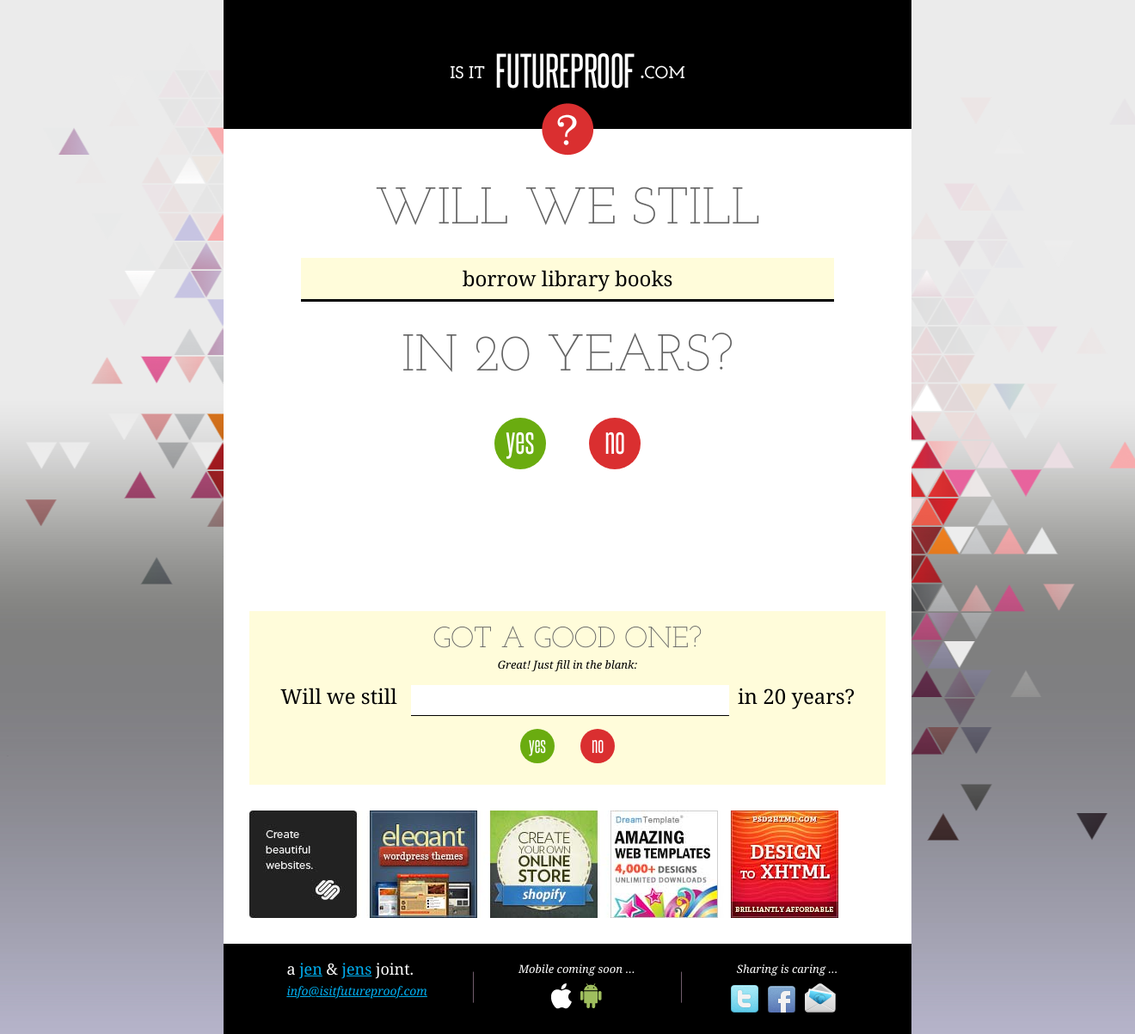
After one commit to johl/futureproof, a Flask app: template application/templates/question_clean.html in a window 1320 px wide. The commit adds this page. Shown: the whole page at 86% size. Run offline with Flask 2, Linux system fonts and the light colour scheme; the template is opened without the code that fills it, so the values that code supplies are empty; parts of the project's set-up code (start-up, migrations or seed data) failed here and were passed over; some libraries are stand-ins or nearby versions; some web fonts are replaced.

Commit message:
adding question_clean.html and associated styles

```diff
--- a/application/sass/stylin.scss
+++ b/application/sass/stylin.scss
@@ -70,6 +70,11 @@ body
   width: 800px;
   text-align: center;
   }
+
+.question-alone
+  	{
+  	padding-bottom: 200px;
+    }
 
 .info
 	{
--- a/application/static/css/stylin.css
+++ b/application/static/css/stylin.css
@@ -335,6 +335,11 @@ body {
 }
 
 /* line 75, ../../sass/stylin.scss */
+.question-alone {
+  padding-bottom: 200px;
+}
+
+/* line 80, ../../sass/stylin.scss */
 .info {
   background: #edf7ff;
   padding: 10px;
@@ -345,7 +350,7 @@ body {
   clear: both;
 }
 
-/* line 86, ../../sass/stylin.scss */
+/* line 91, ../../sass/stylin.scss */
 .leaderboard-tease {
   clear: both;
   padding: 10px 0px;
@@ -353,7 +358,7 @@ body {
   width: 800px;
 }
 
-/* line 94, ../../sass/stylin.scss */
+/* line 99, ../../sass/stylin.scss */
 .leader-yes {
   float: left;
   width: 360px;
@@ -361,7 +366,7 @@ body {
   padding: 0;
 }
 
-/* line 102, ../../sass/stylin.scss */
+/* line 107, ../../sass/stylin.scss */
 .leader-no {
   float: right;
   width: 360px;
@@ -369,7 +374,7 @@ body {
   padding: 0;
 }
 
-/* line 110, ../../sass/stylin.scss */
+/* line 115, ../../sass/stylin.scss */
 .leader-title-box {
   display: block;
   background: #000;
@@ -379,7 +384,7 @@ body {
   text-align: center;
 }
 
-/* line 120, ../../sass/stylin.scss */
+/* line 125, ../../sass/stylin.scss */
 .item-box {
   background: #ccc;
   border-bottom: 3px #ccc solid;
@@ -388,34 +393,34 @@ body {
   padding: 10px 0 10px 0;
   text-align: left;
 }
-/* line 127, ../../sass/stylin.scss */
+/* line 132, ../../sass/stylin.scss */
 .item-box:hover {
   border-bottom: 3px #00aeef solid;
 }
-/* line 129, ../../sass/stylin.scss */
+/* line 134, ../../sass/stylin.scss */
 .item-box a {
   padding: 10px;
   display: block;
   text-decoration: none;
 }
 
-/* line 137, ../../sass/stylin.scss */
+/* line 142, ../../sass/stylin.scss */
 .icon-fp_comment {
   float: left;
   width: auto !important;
   margin-top: 10px;
 }
-/* line 142, ../../sass/stylin.scss */
+/* line 147, ../../sass/stylin.scss */
 .icon-fp_comment .caption {
   padding-left: 22px;
 }
 
-/* line 148, ../../sass/stylin.scss */
+/* line 153, ../../sass/stylin.scss */
 .view-all-row {
   clear: both;
 }
 
-/* line 153, ../../sass/stylin.scss */
+/* line 158, ../../sass/stylin.scss */
 .submit {
   background: #fffcda;
   padding: 20px 20px 70px 20px;
@@ -427,33 +432,33 @@ body {
   margin: 0;
   text-align: center;
 }
-/* line 163, ../../sass/stylin.scss */
+/* line 168, ../../sass/stylin.scss */
 .submit p {
   margin: 0;
   padding: 5px;
 }
 
-/* line 170, ../../sass/stylin.scss */
+/* line 175, ../../sass/stylin.scss */
 .ad-row {
   background: #fff;
   padding: 30px;
 }
 
-/* line 176, ../../sass/stylin.scss */
+/* line 181, ../../sass/stylin.scss */
 .footer {
   background: #000;
   padding: 20px 10px 85px 10px;
 }
-/* line 179, ../../sass/stylin.scss */
+/* line 184, ../../sass/stylin.scss */
 .footer ul {
   margin: 0;
 }
-/* line 181, ../../sass/stylin.scss */
+/* line 186, ../../sass/stylin.scss */
 .footer ul li {
   margin: 0 5px 0 5px;
 }
 
-/* line 188, ../../sass/stylin.scss */
+/* line 193, ../../sass/stylin.scss */
 ul {
   list-style-type: none;
   margin: 0 0 20px 0;
@@ -464,7 +469,7 @@ ul {
   clear: left;
   float: left;
 }
-/* line 197, ../../sass/stylin.scss */
+/* line 202, ../../sass/stylin.scss */
 ul li {
   position: relative;
   right: 50%;
@@ -474,18 +479,18 @@ ul li {
   text-align: center;
   padding: 0;
 }
-/* line 205, ../../sass/stylin.scss */
+/* line 210, ../../sass/stylin.scss */
 ul li p {
   padding: 0;
   margin: 0;
 }
 
-/* line 213, ../../sass/stylin.scss */
+/* line 218, ../../sass/stylin.scss */
 .fb-like {
   padding-top: 8px;
 }
 
-/* line 218, ../../sass/stylin.scss */
+/* line 223, ../../sass/stylin.scss */
 .yes-button {
   font-family: "SteelfishRegular", Arial, sans-serif;
   color: #fff;
@@ -505,17 +510,17 @@ ul li p {
   -khtml-border-radius: 30px;
   border-radius: 30px;
 }
-/* line 228, ../../sass/stylin.scss */
+/* line 233, ../../sass/stylin.scss */
 .yes-button:hover {
   background: #00aeef;
 }
-/* line 230, ../../sass/stylin.scss */
+/* line 235, ../../sass/stylin.scss */
 .yes-button a {
   color: #fff;
   text-decoration: none;
 }
 
-/* line 237, ../../sass/stylin.scss */
+/* line 242, ../../sass/stylin.scss */
 .no-button {
   font-family: "SteelfishRegular", Arial, sans-serif;
   color: #fff;
@@ -535,17 +540,17 @@ ul li p {
   -khtml-border-radius: 30px;
   border-radius: 30px;
 }
-/* line 247, ../../sass/stylin.scss */
+/* line 252, ../../sass/stylin.scss */
 .no-button:hover {
   background: #00aeef;
 }
-/* line 249, ../../sass/stylin.scss */
+/* line 254, ../../sass/stylin.scss */
 .no-button a {
   color: #fff;
   text-decoration: none;
 }
 
-/* line 256, ../../sass/stylin.scss */
+/* line 261, ../../sass/stylin.scss */
 .yes-button-small {
   font-family: "SteelfishRegular", Arial, sans-serif;
   color: #fff;
@@ -566,12 +571,12 @@ ul li p {
   border-radius: 20px;
   border: none;
 }
-/* line 267, ../../sass/stylin.scss */
+/* line 272, ../../sass/stylin.scss */
 .yes-button-small:hover {
   background: #00aeef;
 }
 
-/* line 271, ../../sass/stylin.scss */
+/* line 276, ../../sass/stylin.scss */
 .no-button-small {
   font-family: "SteelfishRegular", Arial, sans-serif;
   color: #fff;
@@ -592,12 +597,12 @@ ul li p {
   border-radius: 20px;
   border: none;
 }
-/* line 282, ../../sass/stylin.scss */
+/* line 287, ../../sass/stylin.scss */
 .no-button-small:hover {
   background: #00aeef;
 }
 
-/* line 286, ../../sass/stylin.scss */
+/* line 291, ../../sass/stylin.scss */
 .entry-form {
   background: #fff;
   border-bottom: solid 1px #000;
@@ -611,7 +616,7 @@ ul li p {
   text-align: center;
 }
 
-/* line 300, ../../sass/stylin.scss */
+/* line 305, ../../sass/stylin.scss */
 .icon-fp_line_vert {
   margin: 12px 30px 0 30px;
 }
--- /dev/null
+++ b/application/templates/question_clean.html
@@ -0,0 +1,115 @@
+<!DOCTYPE HTML PUBLIC "-//W3C//DTD HTML 4.01 Transitional//EN" "http://www.w3.org/TR/html4/loose.dtd">
+<html>
+	<head>
+		<title>Is It Futureproof?</title>
+
+		<meta http-equiv="content-type" content="text/html; charset=utf-8" />
+		<meta http-equiv="Expires" content="tuesday after never!" />
+		<meta name="keywords" content="future, futureproof"/>
+		<meta name="author" content="jennifer gergen, Jens Ohlig" />
+		<meta name="ROBOTS" content="ALL" />
+        <script type="text/javascript" src="http://ajax.googleapis.com/ajax/libs/prototype/1.7.0.0/prototype.js"></script>
+		<script type="text/javascript">
+        var questions = new Array;
+        {% for question in questions %}question.push("{{question.question}}");{% endfor %}
+        </script>
+		<link rel="STYLESHEET" type="text/css" href="../static/css/stylin.css?v=1" />
+	</head>
+
+	<body>
+	<!-- begin #traingle-container -->
+	<div class="triangle-container">
+
+		<!-- begin #site-container -->
+		<div class="site-container">
+
+
+			<!-- begin #header -->
+			<div class="header">
+			      <h2>
+			         <span class="hidden-text">Is it Futureproof? (.com)</span>
+			         <img src="../static/img/isitfutureproof_logo.png" width="272" height="119" alt="Is It Futureproof? Logo">
+			      </h2>
+			</div>
+			<!-- end #header -->
+
+
+			<!-- begin #content -->
+			<div class="content question-alone">
+
+   		   <h1>Will we still <p class="carousel">borrow library books</p>in 20 years?</h1>
+
+		      <ul>
+               <li><div class="yes-button"><a href="#">yes</a></div></li>
+               <li><div class="no-button"><a href="#">no</a></div></li>
+            </ul>
+
+         </div>
+			<!-- end #content -->
+
+
+			<!-- begin #submit -->
+			<div class="submit">
+			   <form action="{{ url_for('add_question') }}" method="post">
+				<p class="submit-head">Got a good one?</p>
+				<p class="caption">Great! Just fill in the blank:</p>
+				<h3>Will we still <input class="entry-form" type="text" name="entry" id="entry" value="" tabindex="1" />in 20 years?</h3>
+
+			      <ul>
+                  <li><input class="yes-button-small" type="submit" value="yes" /></li>
+                  <li><input class="no-button-small" type="submit" value="no" /></li>
+               </ul>
+
+            </form>
+			</div>
+			<!-- end #submit -->
+
+
+			<!-- begin #ad-row -->
+			<div class="ad-row">
+				<img src="../static/img/fp_fake_ads.jpg" />
+			</div>
+			<!-- end #ad-row -->
+
+
+			<!-- begin #footer -->
+			<div class="footer">
+            <ul>
+               <li><p class="footer-head">a <a href="#">jen</a> &amp; <a href="#">jens</a> joint.</p>
+                   <p class="footer-email"><a href="mailto:info@isitfutureproof.com">info@isitfutureproof.com</a></p>
+               </li>
+               <li><p class="icon-fp_line_vert"></p></li>
+               <li>
+                  <p class="caption-reverse">Mobile coming soon &hellip;</p>
+                  <ul>
+                     <li><a href="#"><p class="icon-fp_apple"><span class="hidden-text">iOS app </span></p></a></li>
+                     <li><a href="#"><p class="icon-fp_android"><span class="hidden-text">Android app </span></p></a></li>
+                  </ul>
+               </li>
+               <li><p class="icon-fp_line_vert"></p></li>
+               <li>
+                  <p class="caption-reverse">Sharing is caring &hellip;</p>
+                  <ul>
+                     <li><a href="#"><p class="icon-fp_twitter"><span class="hidden-text">Tweet this! </span></p></a></li>
+                     <li><a href="#"><p class="icon-fp_facebook"><span class="hidden-text">Share on Facebook! </span></p></a></li>
+                     <li><a href="#"><p class="icon-fp_email"><span class="hidden-text">Email to your friends. </span></p></a></li>
+                     <li class="fb-like">
+                           <div id="fb-root"></div>
+                           <script src="http://connect.facebook.net/en_US/all.js#appId=113139628777594&amp;xfbml=1"></script>
+                           <fb:like href="" send="false" layout="button_count" width="75" show_faces="false" font=""></fb:like>
+                     </li>
+                  </ul>
+               </li>
+            </ul>
+			</div>
+			<!-- end #footer -->
+
+		</div>
+		<!-- end #site-container -->
+	</div>
+	<!-- end #triangle-container -->
+
+
+
+	</body>
+</html>
```
